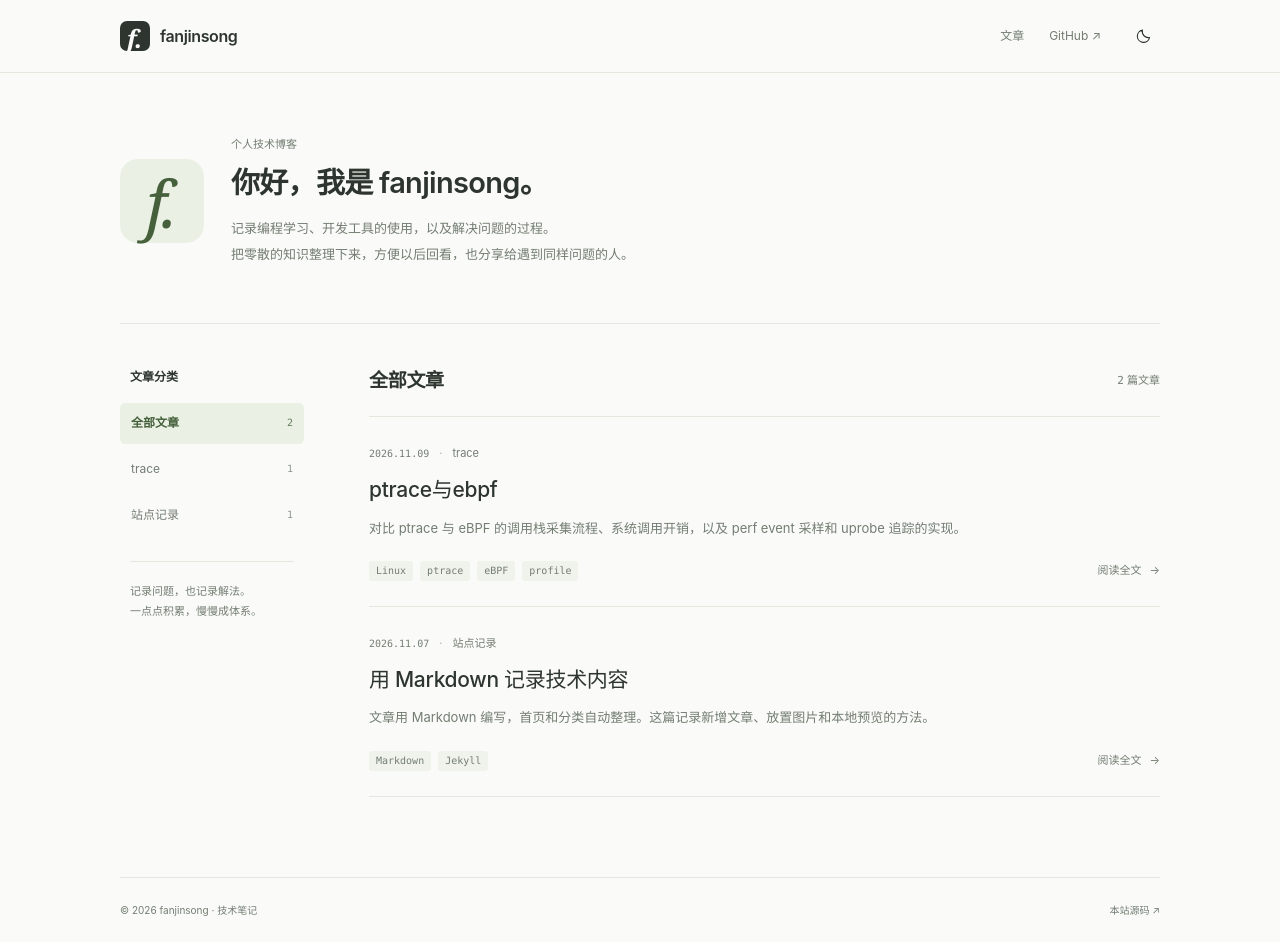
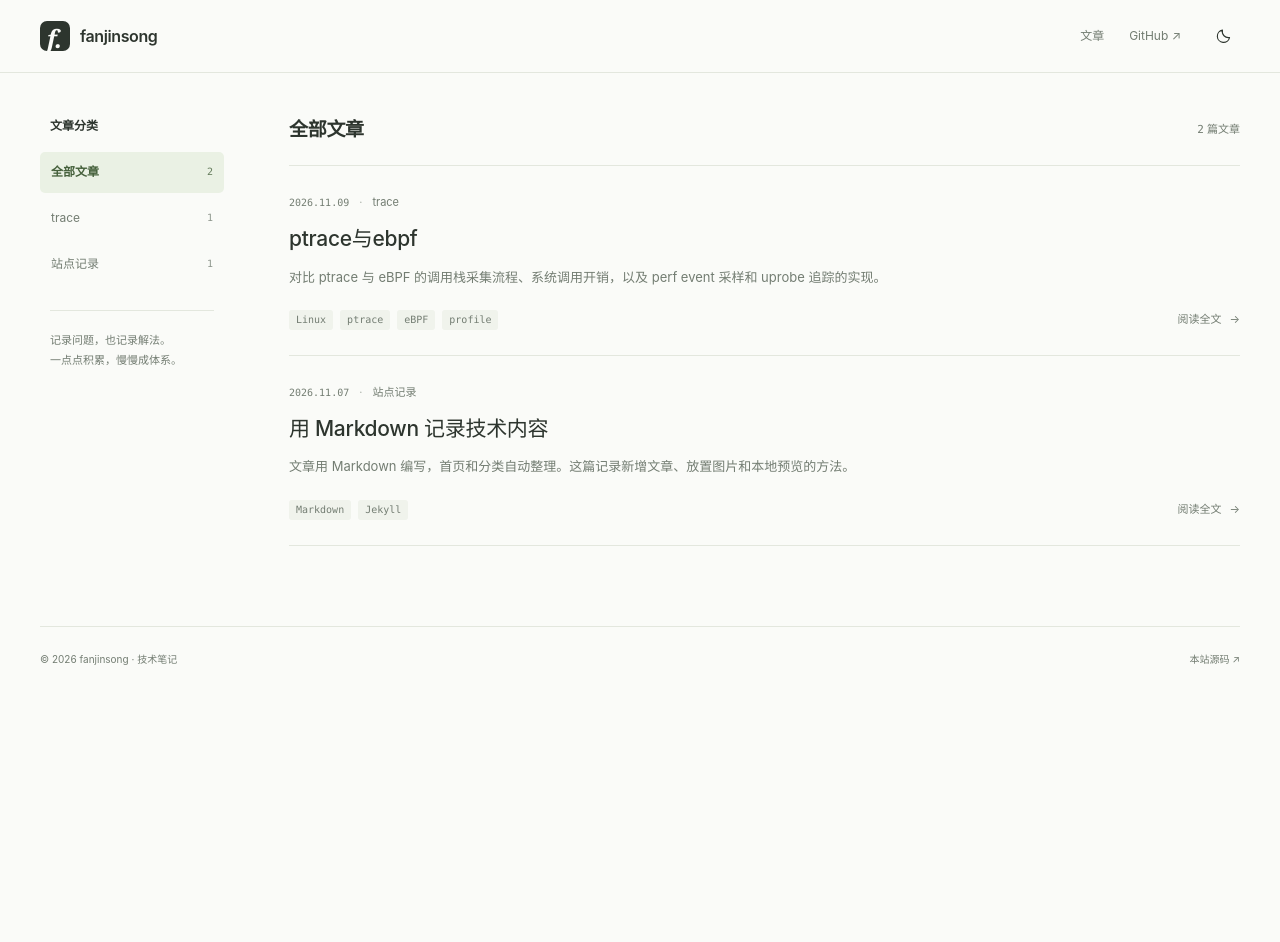
Before and after one commit to fanjinsong/fanjinsong.github.io, a Jekyll site: the page built from index.html, in a window 1280 px wide and 942 px high. Built offline with Jekyll 4.4.1, drawn with Linux system fonts in a browser that asks for light colours.

Commit message:
Remove homepage intro and use full-width page layouts

```diff
--- a/assets/site.css
+++ b/assets/site.css
@@ -37,7 +37,7 @@ a:focus-visible, button:focus-visible { outline: 2px solid var(--accent-ink); ou
 button:disabled { cursor: default; }
 h1, h2, h3, p { margin: 0; }
 svg { display: block; }
-.shell { width: min(1040px, calc(100% - 80px)); margin-inline: auto; }
+.shell { width: calc(100% - 80px); margin-inline: auto; }
 .visually-hidden { position: absolute; width: 1px; height: 1px; padding: 0; margin: -1px; overflow: hidden; clip-path: inset(50%); white-space: nowrap; border: 0; }
 .skip-link { position: fixed; z-index: 100; top: -100px; left: 20px; padding: 8px 16px; background: var(--accent); color: var(--accent-ink); }
 .skip-link:focus { top: 12px; }
@@ -55,11 +55,6 @@ svg { display: block; }
 .js .theme-toggle { display: grid; }
 [data-theme="dark"] .theme-moon { display: none; }
 [data-theme="dark"] .theme-sun { display: block; }
-.profile { display: flex; align-items: center; gap: 27px; padding-block: 62px 56px; border-bottom: 1px solid var(--line); }
-.profile-avatar { display: grid; place-items: center; flex: 0 0 auto; width: 84px; height: 84px; border-radius: 18px; padding-right: 7px; padding-bottom: 6px; color: var(--accent-ink); background: var(--accent); font: italic 65px Georgia, serif; letter-spacing: -6px; }
-.profile-label { color: var(--muted); font-size: 11px; margin-bottom: 6px; }
-.profile h1 { font-size: 29px; line-height: 1.5; font-weight: 600; letter-spacing: -.7px; }
-.profile-description { color: var(--muted); font-size: 13px; line-height: 1.95; margin-top: 12px; }
 .blog-layout { display: grid; grid-template-columns: 184px minmax(0, 1fr); gap: 65px; padding-block: 40px 80px; min-height: 470px; }
 .sidebar-inner { position: sticky; top: 106px; }
 .sidebar-heading { font-size: 12px; font-weight: 600; margin: 2px 10px 15px; }
@@ -92,7 +87,7 @@ svg { display: block; }
 .no-script-note { font-size: 12px; padding-top: 15px; color: var(--muted); }
 .site-footer { display: flex; justify-content: space-between; gap: 20px; border-top: 1px solid var(--line); padding-block: 23px; color: var(--muted); font-size: 10px; }
 .site-footer a:hover { color: var(--ink); }
-.article-layout { max-width: 740px; padding-block: 52px 75px; }
+.article-layout { padding-block: 52px 75px; }
 .article-header { padding-bottom: 26px; border-bottom: 1px solid var(--line); }
 .article-header .eyebrow { font-size: 11px; color: var(--muted); margin-bottom: 12px; }
 .article-header h1 { font-size: 32px; line-height: 1.55; font-weight: 600; letter-spacing: -.8px; overflow-wrap: anywhere; }
@@ -127,11 +122,6 @@ svg { display: block; }
   .brand { gap: 8px; font-size: 14px; }
   .brand-mark { width: 27px; height: 27px; font-size: 23px; }
   .header-actions { gap: 18px; }
-  .profile { gap: 20px; padding-block: 37px 33px; align-items: flex-start; }
-  .profile-avatar { width: 60px; height: 60px; font-size: 48px; border-radius: 13px; padding-right: 5px; padding-bottom: 4px; margin-top: 4px; }
-  .profile h1 { font-size: 24px; }
-  .profile-description { font-size: 12px; margin-top: 9px; }
-  .profile-description br { display: none; }
   .blog-layout { grid-template-columns: 1fr; gap: 28px; padding-block: 28px 55px; min-height: 420px; }
   .sidebar-inner { position: static; }
   .sidebar-heading { margin: 0 0 12px; font-size: 11px; }
@@ -153,10 +143,6 @@ svg { display: block; }
 @media (max-width: 400px) {
   .header-actions { gap: 12px; }
   .header-link { font-size: 11px; }
-  .profile { gap: 16px; }
-  .profile-avatar { width: 45px; height: 45px; font-size: 38px; border-radius: 10px; }
-  .profile h1 { font-size: 21px; }
-  .profile-label { font-size: 10px; }
   .site-footer { flex-wrap: wrap; }
 }
 @media (prefers-reduced-motion: reduce) {
--- a/index.html
+++ b/index.html
@@ -1,14 +1,6 @@
 ---
 layout: default
 ---
-<section class="profile" aria-labelledby="profile-heading">
-  <div class="profile-avatar" aria-hidden="true">f.</div>
-  <div class="profile-copy">
-    <p class="profile-label">个人技术博客</p>
-    <h1 id="profile-heading">你好，我是 fanjinsong。</h1>
-    <p class="profile-description">记录编程学习、开发工具的使用，以及解决问题的过程。<br>把零散的知识整理下来，方便以后回看，也分享给遇到同样问题的人。</p>
-  </div>
-</section>
 {% assign uncategorized_count = 0 %}
 {% for post in site.posts %}{% if post.categories.size == 0 %}{% assign uncategorized_count = uncategorized_count | plus: 1 %}{% endif %}{% endfor %}
 {% assign sorted_categories = site.categories | sort %}
```
Also changed, not shown: README.md.
